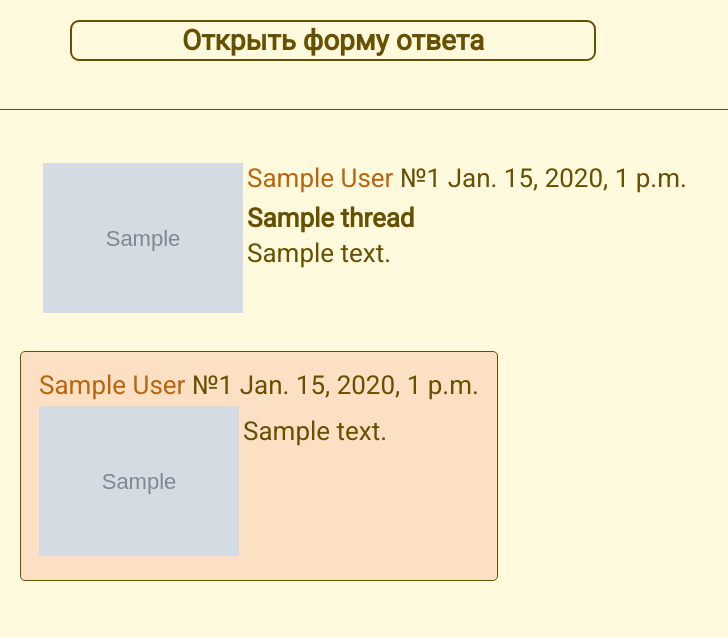
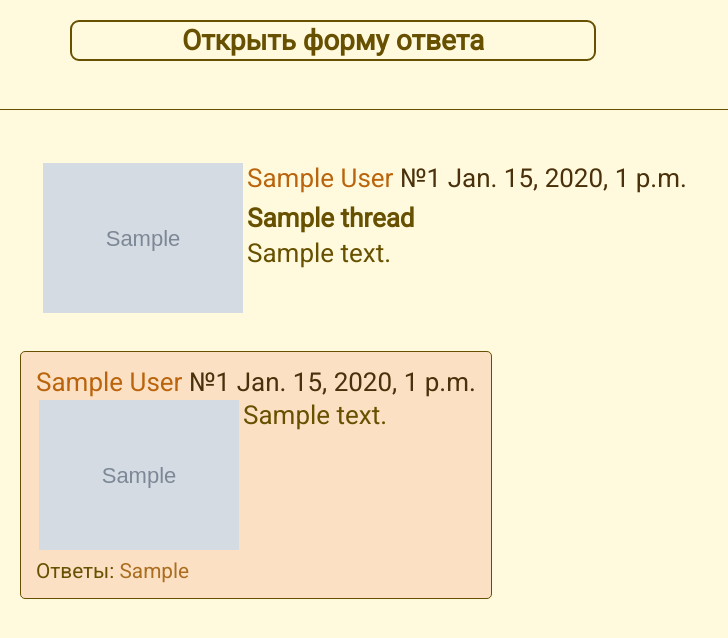
Before and after one commit to nov3o/imageboard, a Django app: page /1/ in a window 1280 px wide. Shown: the part 147-785 px from the top of the page, without its empty margins (0-728 px from the left). Run offline with Django 3.2, Linux system fonts and the light colour scheme; tables that the repository leaves empty hold one stand-in row (values such as "Sample post"); grey boxes marked "Sample" are stand-in pictures; some libraries are stand-ins or nearby versions.

Commit message:
Replies added

```diff
--- a/board/forms.py
+++ b/board/forms.py
@@ -25,6 +25,12 @@ class PostForm(forms.ModelForm):
 		},
 		required=False
 	)
+	replies = forms.CharField(
+		label='',
+		required=False,
+		widget=forms.Textarea(attrs={'style':'display: none;'})
+	)
+
 	class Meta:
 		model = Post
-		fields = ('author', 'text', 'image')
+		fields = ('author', 'text', 'image', 'replies')
--- a/board/models.py
+++ b/board/models.py
@@ -4,7 +4,8 @@ import os.path
 
 def content_file_name(instance, filename):
 	ext = filename.split('.')[-1]
-	total = len(Thread.objects.exclude(image='')) + len(Post.objects.exclude(image='')) - 1
+	total = len(Thread.objects.exclude(image='')) + len(Post.objects.exclude(image=''))
+	#previos total was "len(Thread.objects.exclude(image='')) + len(Post.objects.exclude(image='')) - 1"
 	filename = '%s.%s' % (str(total), ext)
 
 	return os.path.join('media', filename)
@@ -17,6 +18,7 @@ class Thread(models.Model):
 	published_date = models.DateTimeField()
 	last_publish = models.DateTimeField()
 	count_number = models.IntegerField()
+	replies = models.CharField(blank=True, max_length=200)
 
 	def __str__(self):
 		return self.title
@@ -28,6 +30,7 @@ class Post(models.Model):
 	published_date = models.DateTimeField()
 	thread_number = models.IntegerField()
 	count_number = models.IntegerField()
+	replies = models.CharField(blank=True, null=True, max_length=200)
 
 	def __str__(self):
 		return self.text
--- a/board/static/css/style.css
+++ b/board/static/css/style.css
@@ -53,7 +53,7 @@ form td:first-child {
     position: relative;
 }
 
-input, textarea {
+input, textarea, .input-like {
     border-radius: 5px;
     border: 1px solid #bababa;
     padding: 2px;
@@ -175,7 +175,49 @@ button.save {
 	margin-bottom: 5px;
 }
 
-.post td:nth-child(2) {
+.post td {
 	vertical-align: top;
-	margin-left: 20px
 }
+
+.post img {
+	pad
+}
+
+.reply-adding {
+	font-weight: bold;
+	font-size: 1.2em;
+	padding: 0 9px;
+}
+
+.reply-input {
+    background: #ffd49e;
+    border-radius: 5px;
+    margin-right: 5px;
+    padding-left: 5px;
+    display: inline-block;
+}
+
+.reply-delete {
+    background: #63511e;
+    color: white;
+    padding: 0 6px;
+    border-radius: 15px;
+    font-size: 0.9em;
+    cursor: pointer;
+}
+
+.reply-adding.disable {
+	display: none;
+}
+
+.replies {
+	font-size: 0.8em
+}
+
+.replies a span {
+	color: #ab6e20;
+}
+
+.info {
+	color: #4a310b;
+}
--- a/board/static/scripts/common.js
+++ b/board/static/scripts/common.js
@@ -12,10 +12,12 @@ $(function(){
 			case 'Закрыть форму ответа':
 				$('.hide-form').text('Открыть форму ответа')
 				$('.form').css('display', 'none')
+				$('.reply-adding').attr('class', 'disable reply-adding bttn')
 				break
 			case 'Открыть форму ответа':
 				$('.hide-form').text('Закрыть форму ответа')
 				$('.form').css('display', 'block')
+				$('.reply-adding').attr('class', 'reply-adding bttn')
 				break
 		}
 	})
@@ -48,4 +50,38 @@ $(function(){
 	if ($('.errorlist').html() != undefined) {
 		$('.hide-form').trigger('click')
 	}
+
+	$('.reply-adding').click(function (){
+		if ($('form label').eq(3).text() == '') {
+			$('form label').eq(3).text('Ответы:')
+			var td = $('form label').eq(3).parent().next()
+			$(td).append('<div class="input-like" style="min-height: 26px;"></div>')
+			replyInput = $(td).find('div')
+			fullNum = ''
+		}
+		replyNum = $(this).parent().children().eq(1).text().slice(1)
+		fullNum += replyNum + ' '
+		$(replyInput).append('<span class="reply-input">' +
+			replyNum + ' <span class="reply-delete">×</span>'
+		)
+		$(replyInput).find('.reply-delete').click(function () {
+			var replyText = $(this).parent().text()
+			var replyNum = replyText.slice(0, replyText.length-2)
+			divChildren = $(this).parent().parent().children()
+			if (divChildren.length == 1) {
+				$('form label').eq(3).text('')
+				$(replyInput).remove()
+				$('#id_replies').val('')
+			}
+			else {
+				inpValue = $('#id_replies').val()
+				replacedValue = inpValue.replace(replyNum + ' ', '')
+				$('#id_replies').val(replacedValue)
+			}
+			$(this).parent().remove()
+			$('#' + replyNum + ' p .reply-adding').attr('style', '')
+		})
+		$(this).css('display', 'none')
+		$('#id_replies').val(fullNum)
+	})
 })
--- a/board/templates/board/thread_page.html
+++ b/board/templates/board/thread_page.html
@@ -33,21 +33,22 @@
 				</form>
 			</div>
 			<div class="thread">
-				<div class="post op">
+				<div id="{{ op.count_number }}" class="post op">
 					<table>
 						<tr>
 							<td>
 								{% if op.image %}
-									<a href="{{ op.image.url }}">
+									<a target="_blanc" href="{{ op.image.url }}">
 										<img width="200" src="{{ op.image.url }}"/>
 									</a>
 								{% endif %}
 							</td>
 							<td>
-								<p>
+								<p class="info">
 									<span class="name">{{ op.author }}</span>
 									<span>№{{ op.count_number }}</span>
 									<span>{{ op.published_date }}</span>
+									<span class="bttn reply-adding disable">+</span>
 								</p>
 								<div class="title-text">
 									{% if op.title %}
@@ -60,35 +61,42 @@
 					</table>
 				</div>
 				<br>
-				{% for post in posts %}
-					<div class="post">
+				{% for post, replies in post_nodes %}
+					<div id="{{ post.count_number }}" class="post">
+							<p class="info">
+								<span class="name">{{ post.author }}</span>
+								<span>№{{ post.count_number }}</span>
+								<span>{{ post.published_date }}</span>
+								<span class="bttn reply-adding disable">+</span>
+							</p>
 							<table>
 								<tr>
-									<td>
-										<p>
-											<span class="name">{{ post.author }}</span>
-											<span>№{{ post.count_number }}</span>
-											<span>{{ post.published_date }}</span>
-										</p>
-									</td>
-								</tr>
-							</table>
-							<table>
-								<tr>
-									<td>
+									<td {% if not post.image %} style="display: none" {% endif %}>
 										{% if post.image %}
-											<a href="{{ post.image.url }}">
+											<a target="_blanc" href="{{ post.image.url }}">
 												<img width="200" src="{{ post.image.url }}"/>
 											</a>
 										{% endif %}
 									</td>
 									<td>
-										<div class="title-text">
+										<div>
 											<p>{{ post.text|linebreaksbr }}</p>
 										</div>
 									</td>
 								</tr>
 							</table>
+							{% if replies %}
+								<p class="replies">
+									<span>Ответы: </span>
+									{% for rep in replies %}
+										{% if rep == replies|last %}
+											<a href="#{{ rep }}"><span>{{ rep }}</span></a>
+										{% else %}
+											<a href="#{{ rep }}"><span>{{ rep }}</span></a>,
+										{% endif %}
+									{% endfor %}
+								</p>
+							{% endif %}
 						</div>
 					<br>
 				{% endfor %}
--- a/board/views.py
+++ b/board/views.py
@@ -2,6 +2,21 @@ from django.utils import timezone
 from .models import Thread, Post
 from .forms import ThreadForm, PostForm
 from django.shortcuts import render, redirect
+
+def reply_format(reply, thread_number, post_number):
+	lst = list(set(reply.split()))
+	post_list = [
+		str(post.count_number) for post in Post.objects.filter(thread_number=thread_number)
+	]
+	post_list.append(thread_number)
+	lst = [i for i in lst if i in post_list]
+	for count_number in lst:
+		if count_number == str(thread_number):
+			post = Thread.objects.get(count_number=int(thread_number))
+		else:
+			post = Post.objects.get(count_number=int(count_number))
+		post.replies += str(post_number) + ' '
+		post.save()
 
 def post_list(request):
 	if request.method == "POST":
@@ -36,6 +51,9 @@ def post_list(request):
 
 def thread_page(request, thread_number):
 	posts = Post.objects.filter(thread_number=thread_number)
+	post_nodes = []
+	for i in posts:
+		post_nodes.append([i, i.replies.split()])
 	op = Thread.objects.get(count_number=thread_number)
 
 	if request.method == "POST":
@@ -47,6 +65,9 @@ def thread_page(request, thread_number):
 			new_post.published_date = timezone.now()
 			new_post.thread_number = thread_number
 			new_post.count_number = get_max(Post.objects.all(), Thread.objects.all())
+			if new_post.replies:
+				reply_format(new_post.replies, thread_number, new_post.count_number)
+				new_post.replies = ''
 			new_post.save()
 
 			op.last_publish = new_post.published_date
@@ -57,7 +78,7 @@ def thread_page(request, thread_number):
 		form = PostForm()
 
 	return render(request, 'board/thread_page.html',
-		{'posts': posts, 'form': form, 'thread_number': thread_number, 'op': op}
+		{'post_nodes': post_nodes, 'form': form, 'thread_number': thread_number, 'op': op}
 	)
 
 
```
Also changed, not shown: board/templates/board/post_list.html (+8 -14 lines).
